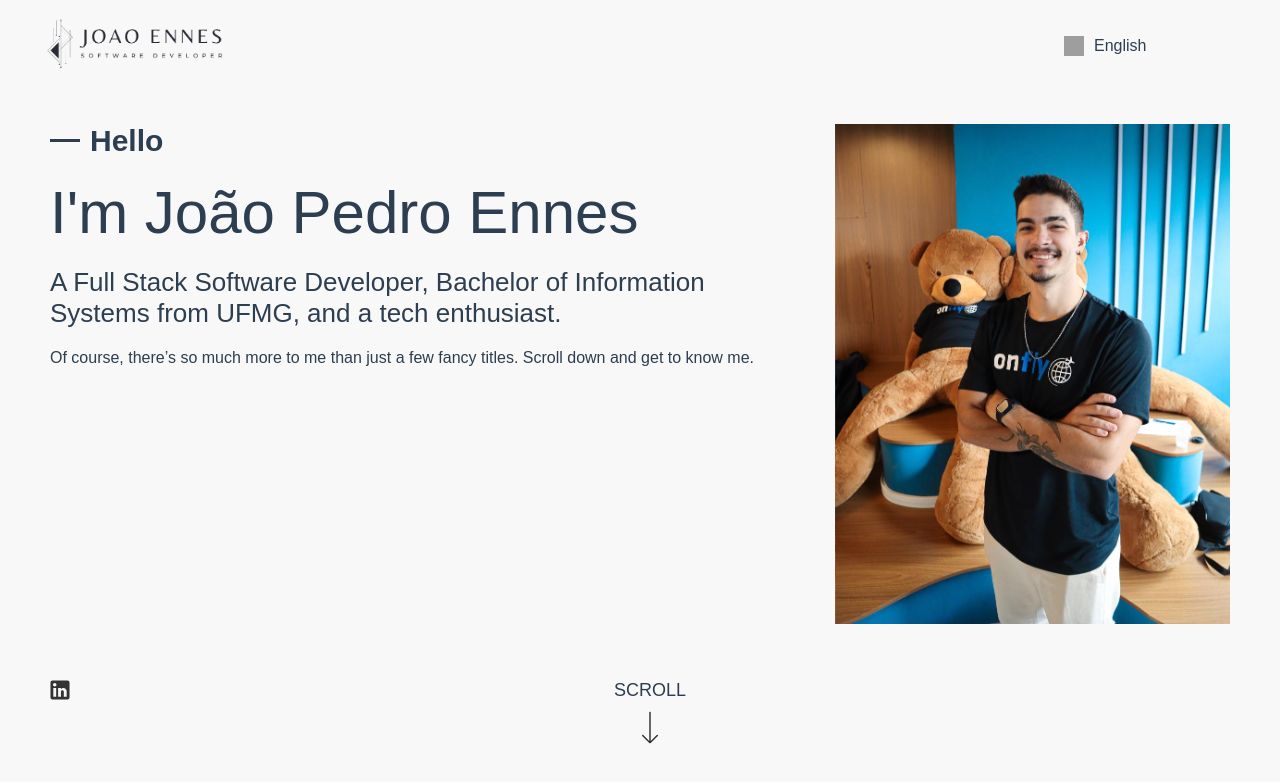
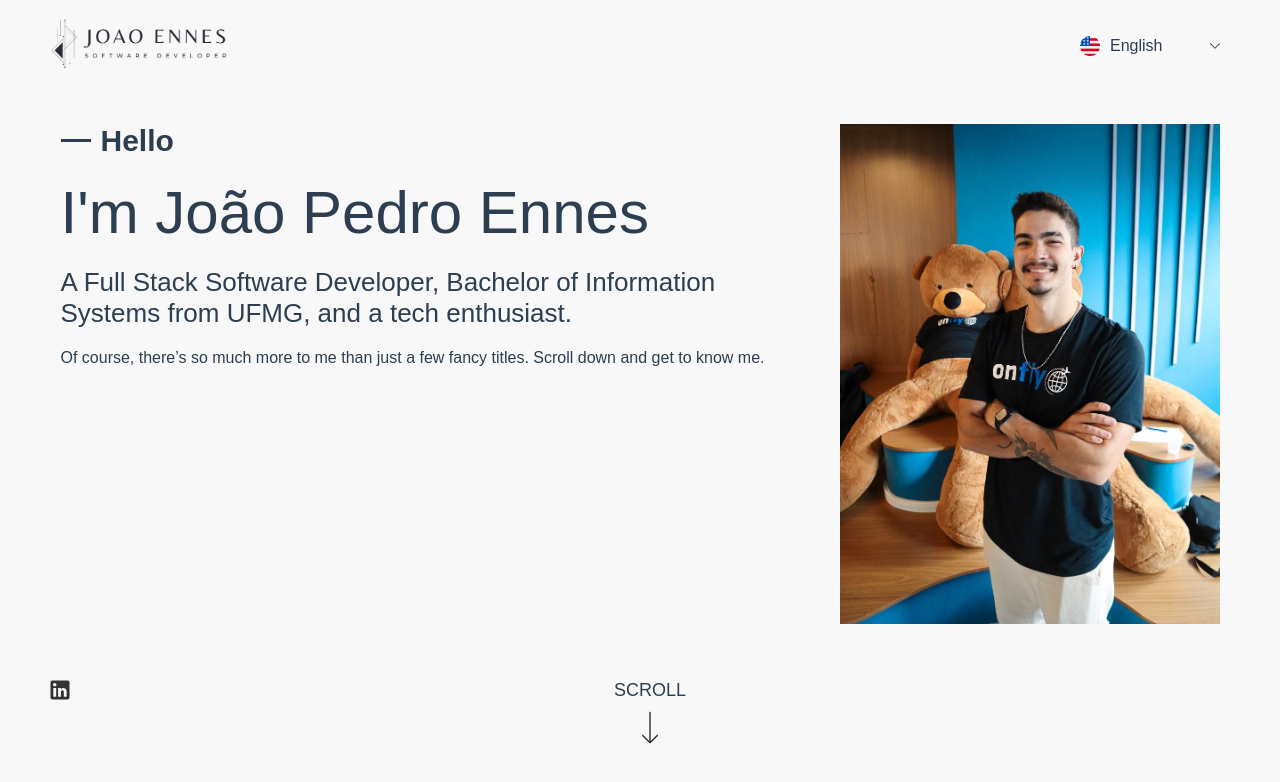
Before and after one commit to EnnesJp/portfolio, a Vue app: page / in a window 1280 px wide. Shown: the top 782 px of the page. Built offline with nearby package versions, Linux system fonts and the light colour scheme; grey boxes are pictures that could not be loaded; the HTML template or start-up script is replaced by a standard one.

Commit message:
feat: add lang selector

```diff
--- a/src/assets/main.css
+++ b/src/assets/main.css
@@ -3,6 +3,7 @@
 .container {
   max-width: 1180px;
   margin: 0 auto;
+  position: relative;
 }
 
 @media screen and (max-width: 820px) {
--- a/src/components/base/TheHeader.vue
+++ b/src/components/base/TheHeader.vue
@@ -28,12 +28,10 @@ const { t } = useI18n()
     justify-content: space-between;
     align-items: center;
     margin: 0 auto;
-    padding: 0 1rem;
   }
 
   &__logo {
     img {
-      margin-left: -20px;
       width: 180px;
     }
   }
--- a/src/components/home/AboutSection.vue
+++ b/src/components/home/AboutSection.vue
@@ -63,6 +63,7 @@ const { t } = useI18n()
       display: flex;
       flex-direction: column;
       gap: 20px;
+      max-width: 60%;
 
       &--hello {
         display: flex;
@@ -101,7 +102,7 @@ const { t } = useI18n()
       background-image: url('@assets/images/self-img.jpeg');
       background-position: bottom center;
       background-size: cover;
-      width: 650px;
+      width: 380px;
       height: 500px;
     }
   }
--- /dev/null
+++ b/src/components/icons/SmallArrow.vue
@@ -0,0 +1,8 @@
+<template>
+  <svg fill="#292C34" height="800px" width="800px" version="1.1" id="Layer_1" xmlns="http://www.w3.org/2000/svg" xmlns:xlink="http://www.w3.org/1999/xlink"
+     viewBox="0 0 330 330" xml:space="preserve">
+    <path id="XMLID_225_" d="M325.607,79.393c-5.857-5.857-15.355-5.858-21.213,0.001l-139.39,139.393L25.607,79.393
+    c-5.857-5.857-15.355-5.858-21.213,0.001c-5.858,5.858-5.858,15.355,0,21.213l150.004,150c2.813,2.813,6.628,4.393,10.606,4.393
+    s7.794-1.581,10.606-4.394l149.996-150C331.465,94.749,331.465,85.251,325.607,79.393z"/>
+  </svg>
+</template>
--- a/src/components/icons/index.ts
+++ b/src/components/icons/index.ts
@@ -1 +1,2 @@
 export { default as Arrow } from './Arrow.vue'
+export { default as SmallArrow } from './SmallArrow.vue'
--- a/src/components/shared/SelectLang.vue
+++ b/src/components/shared/SelectLang.vue
@@ -14,7 +14,7 @@
         {{ t(`lang.${locale}`) }}
       </span>
     </div>
-    <!-- <Arrow class="language-selector-arrow"/> -->
+    <small-arrow class="language-selector-arrow"/>
   </div>
 
   <div
@@ -41,6 +41,7 @@
 </template>
 
 <script setup lang="ts">
+import { SmallArrow } from '@components'
 import { ref } from 'vue'
 import { useI18n } from 'vue-i18n'
 
@@ -49,8 +50,8 @@ const openOptions = ref(false)
 const langs = ref(['en', 'pt'])
 
 const handleOpenOptions = () => {
-  // const arrow = document.querySelector('.language-selector-arrow')
-  // arrow.classList.toggle('up')
+  const arrow = document.querySelector('.language-selector-arrow')
+  arrow.classList.toggle('up')
   openOptions.value = !openOptions.value
 }
 
@@ -101,10 +102,14 @@ const changeLang = (lang) => {
     width: 10px;
     height: 10px;
     transition: .5s;
+
+    &.up {
+      transform: rotate(180deg);
+    }
   }
 
   &-wrapper {
-    background-color: var(--color-background-soft);
+    background-color: var(--color-background);
     position: absolute;
     right: 0;
     padding: 5px;
--- a/src/langs/pt/index.ts
+++ b/src/langs/pt/index.ts
@@ -9,7 +9,7 @@ export default {
       name: "Sou o <span style='font-weight: 500'>João Pedro Ennes</span>",
       resume:
         'Um Desenvolvedor Full Stack, formado em Sistemas de Informação pela UFMG e entusiasta de tecnologia.',
-      scrollForMoreInfo: 'Entre em contato',
+      scrollForMoreInfo: 'Claro, há muito mais para mim do que apenas alguns títulos sofisticados. Role para baixo e me conheça.',
     },
   },
 }
```
Also changed, not shown: src/assets/images/langs/en.png (added), src/assets/images/langs/pt.png (added).
